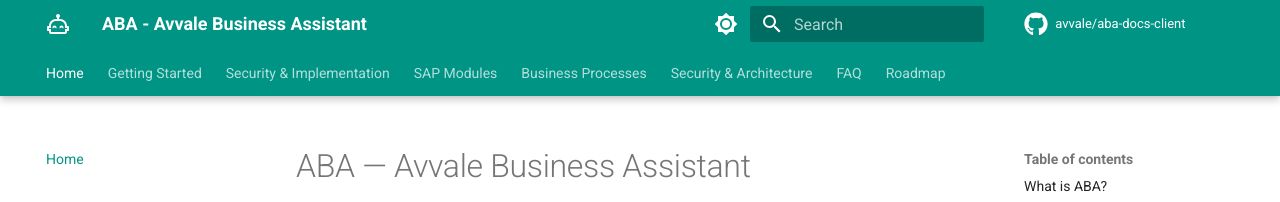
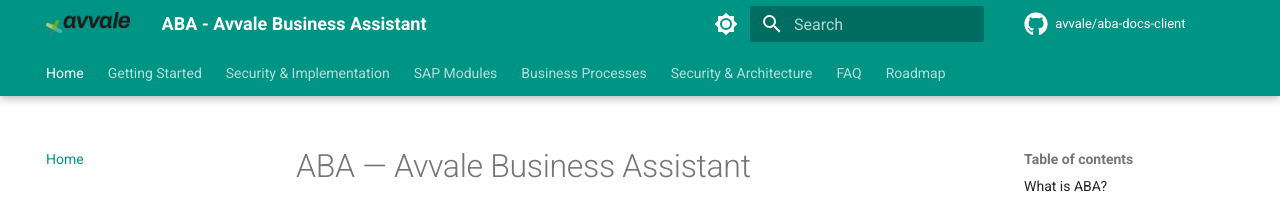
Before and after one commit to avvale/aba-docs-client, an MkDocs documentation site: the page built from docs/index.md, in a window 1280 px wide. Shown: the top 202 px of the page. Built offline with MkDocs 1.6.1 and Material for MkDocs 9.7.7, drawn with Linux system fonts in a browser that asks for light colours; emoji names are drawn with the system emoji font; comment, search, counter and statistics services are not loaded.

Commit message:
docs: add Avvale logo and improve branding
- Replace default Material icon with Avvale horizontal logo (color positive)
- Remove "(Client)" from site title for cleaner branding
- Logo works well in both light and dark modes
- Follows Avvale brand guidelines

```diff
--- a/mkdocs.yml
+++ b/mkdocs.yml
@@ -36,8 +36,8 @@
     - content.code.copy
     - content.tabs.link
     - toc.follow
+  logo: assets/avvale-logo.png
   icon:
-    logo: material/robot-happy-outline
     repo: fontawesome/brands/github
 
 extra:
```
Also changed, not shown: docs/assets/avvale-logo.png (added).
